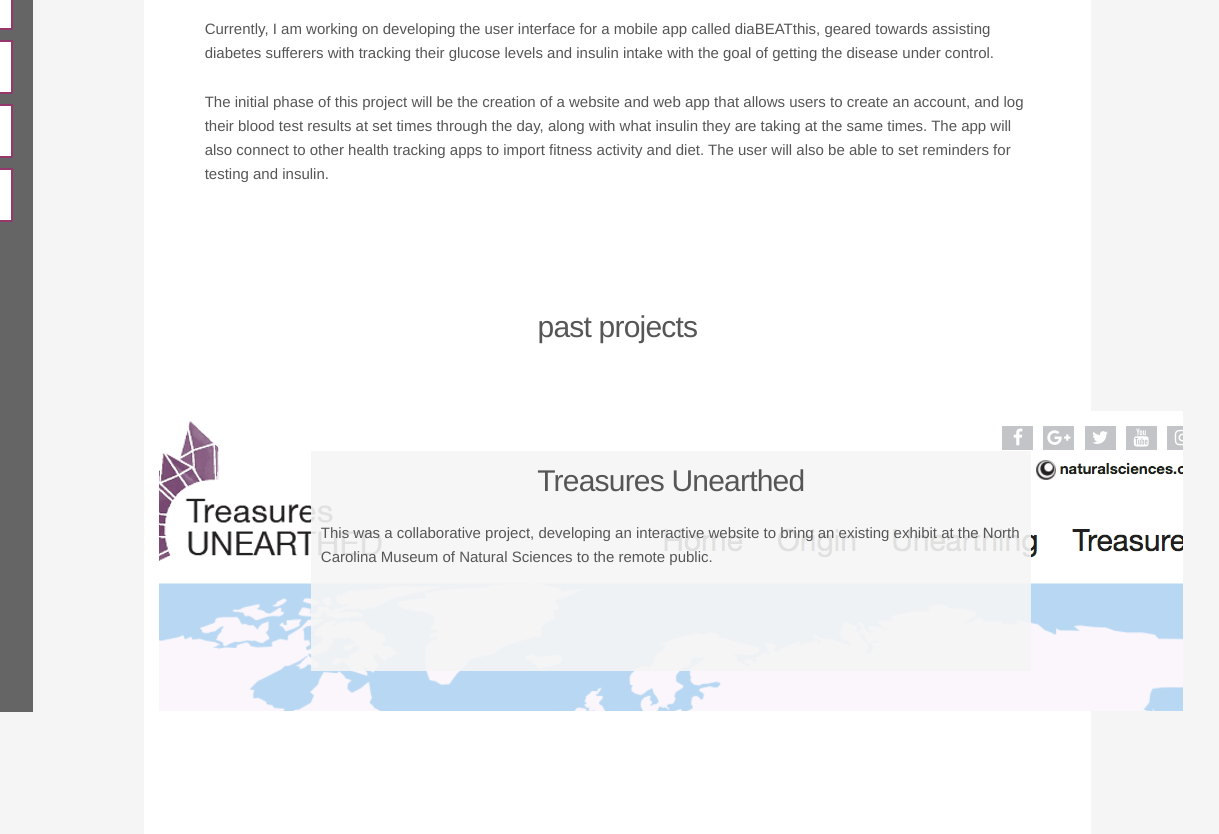
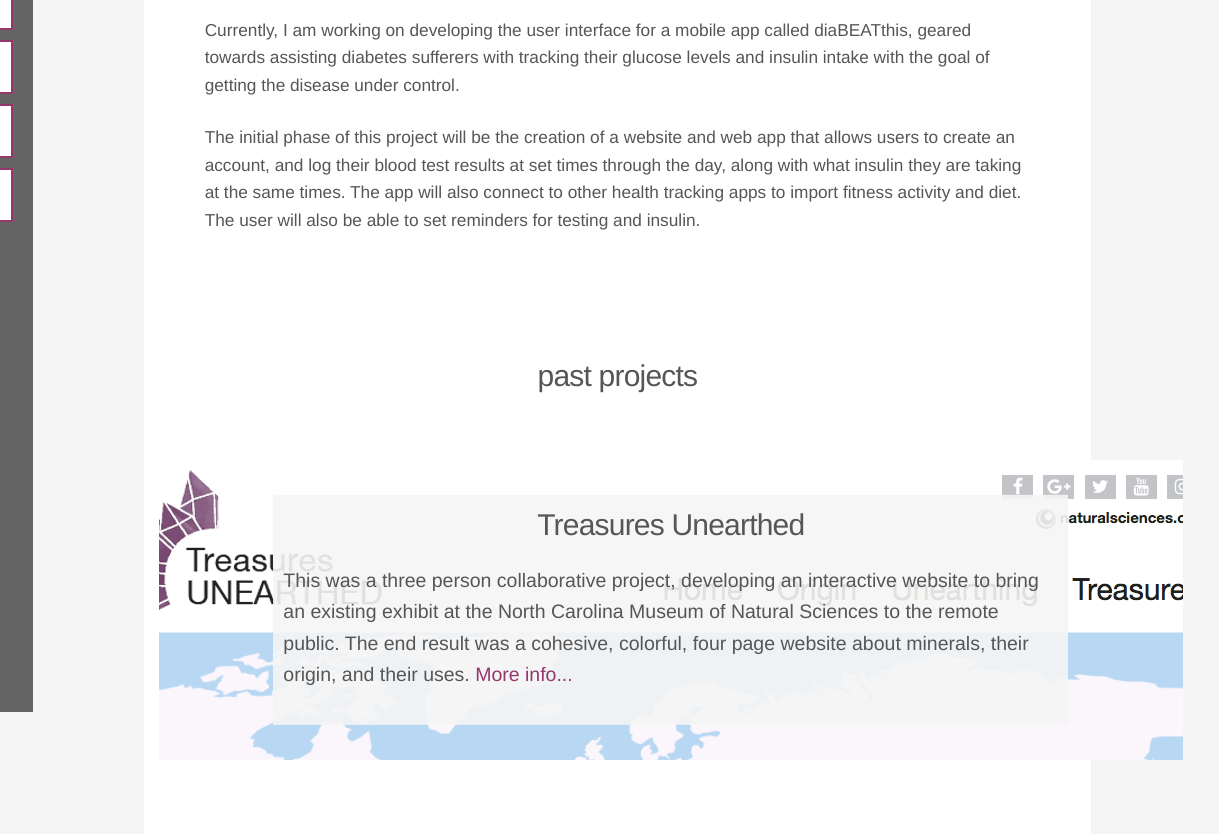
Before and after one commit to ashleymassengill/ashleymassengill.github.io, a plain HTML site: page projects.html in a window 1280 px wide. Shown: the part 118-952 px from the top of the page, 61-1280 px from the left. Drawn offline with nearby package versions, Linux system fonts and the light colour scheme.

Commit message:
projects page final
Current final stage of projects page. May update content based on
feedback.

```diff
--- a/css/_projects.scss
+++ b/css/_projects.scss
@@ -5,13 +5,13 @@
   font-weight: 500;
 }
 
-p{
-  text-align: left;
-}
-
 .current{
   width: 90%;
   margin: 0 auto;
+  p{
+    text-align: left;
+    font-size: 1.15em;
+  }
 }
 
 .emptyspace{
@@ -20,12 +20,18 @@
 
 .projectinfo{
   background: $lightgraytrans;
-  height: 200px;
-  width: 700px;
+  width: 775px;
   margin: 0 auto;
   padding: 10px;
   @include verticalcenter;
-
+  p{
+    text-align: left;
+    font-size: 1.3em;
+    a{
+      text-decoration: none;
+      color: $pink;
+    }
+  }
 }
 
 .treasures{
--- a/projects.html
+++ b/projects.html
@@ -43,7 +43,7 @@
     <div class="treasures">
       <div class="projectinfo">
         <h4>Treasures Unearthed</h4>
-        <p>This was a collaborative project, developing an interactive website to bring an existing exhibit at the North Carolina Museum of Natural Sciences to the remote public.</p>
+        <p>This was a three person collaborative project, developing an interactive website to bring an existing exhibit at the North Carolina Museum of Natural Sciences to the remote public. The end result was a cohesive, colorful, four page website about minerals, their origin, and their uses. <a href="#">More info...</a></p>
       </div>
     </div>
 
@@ -52,6 +52,7 @@
     <div class="deadgame">
       <div class="projectinfo">
         <h4>Dead Game</h4>
+        <p>Dead Game is a choose your own adventure game, where the goal is to navigate the city as quickly as possible while avoiding the zombie horde in order to reach the safe haven bar. This was a two day hack collaboration of UI and Python programming. <a href="#">More info...</a></p>
       </div>
     </div>
 
@@ -60,6 +61,7 @@
     <div class="goodreads">
       <div class="projectinfo">
         <h4>Goodreads Bookshelf</h4>
+        <p>Goodreads is an Amazon owned website where users save the books they've read, want to read, or are currently reading, give reviews, and share their favorites with friends. This project was a redesign of the personal bookshelf feature to improve design and usability. <a href="#">More info...</a></p>
       </div>
     </div>
 
@@ -68,6 +70,7 @@
     <div class="branchless">
       <div class="projectinfo">
         <h4>Branchless Bank</h4>
+        <p>Branchless Bank is a design only project with the end goal being the development of a visual proof of concept, mobile only banking app.  Using Invision and Photoshop, the app was brought to life for user testing. <a href="#">More info...</a></p>
       </div>
     </div>
 
```
Also changed, not shown: css/style.css, 1 other file.
